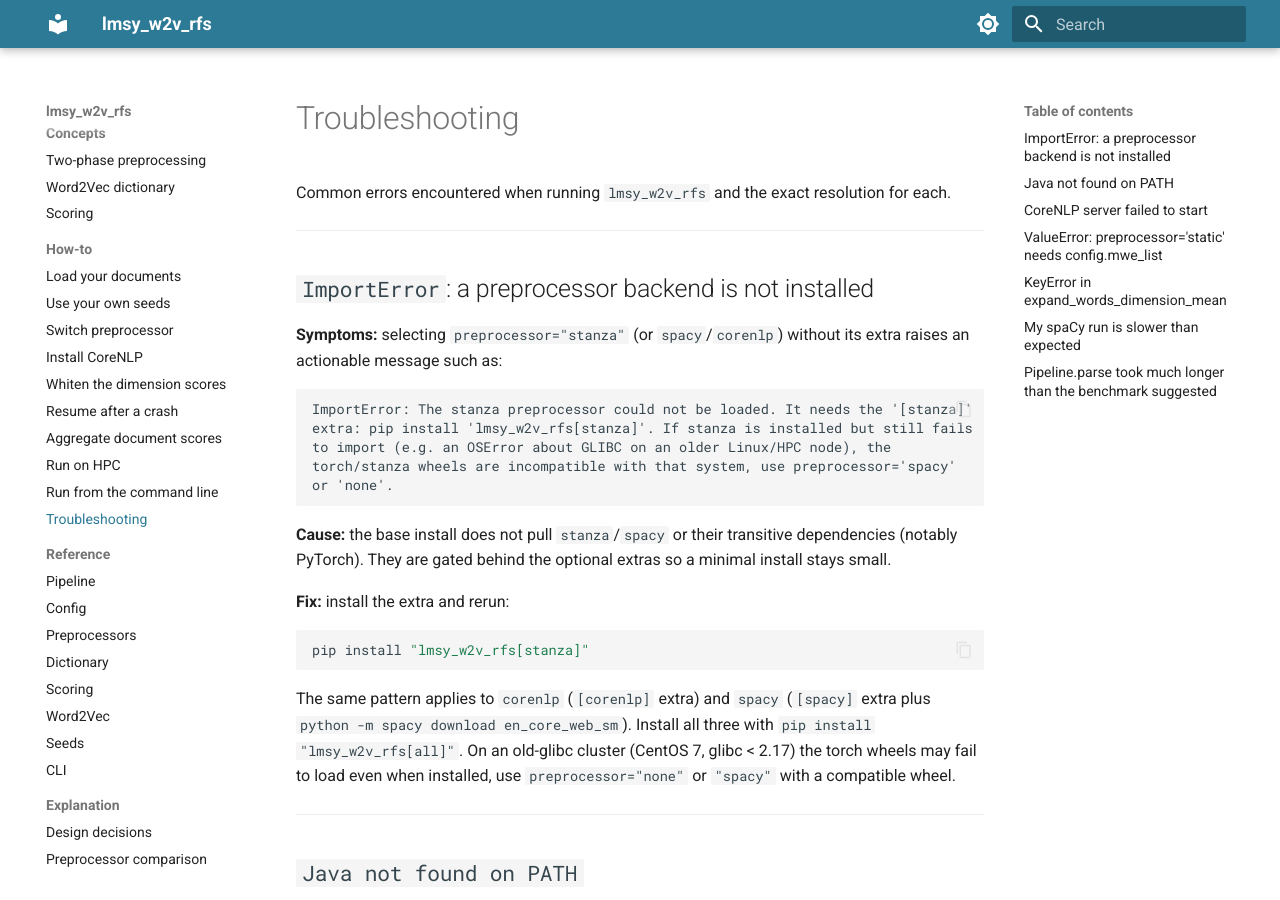
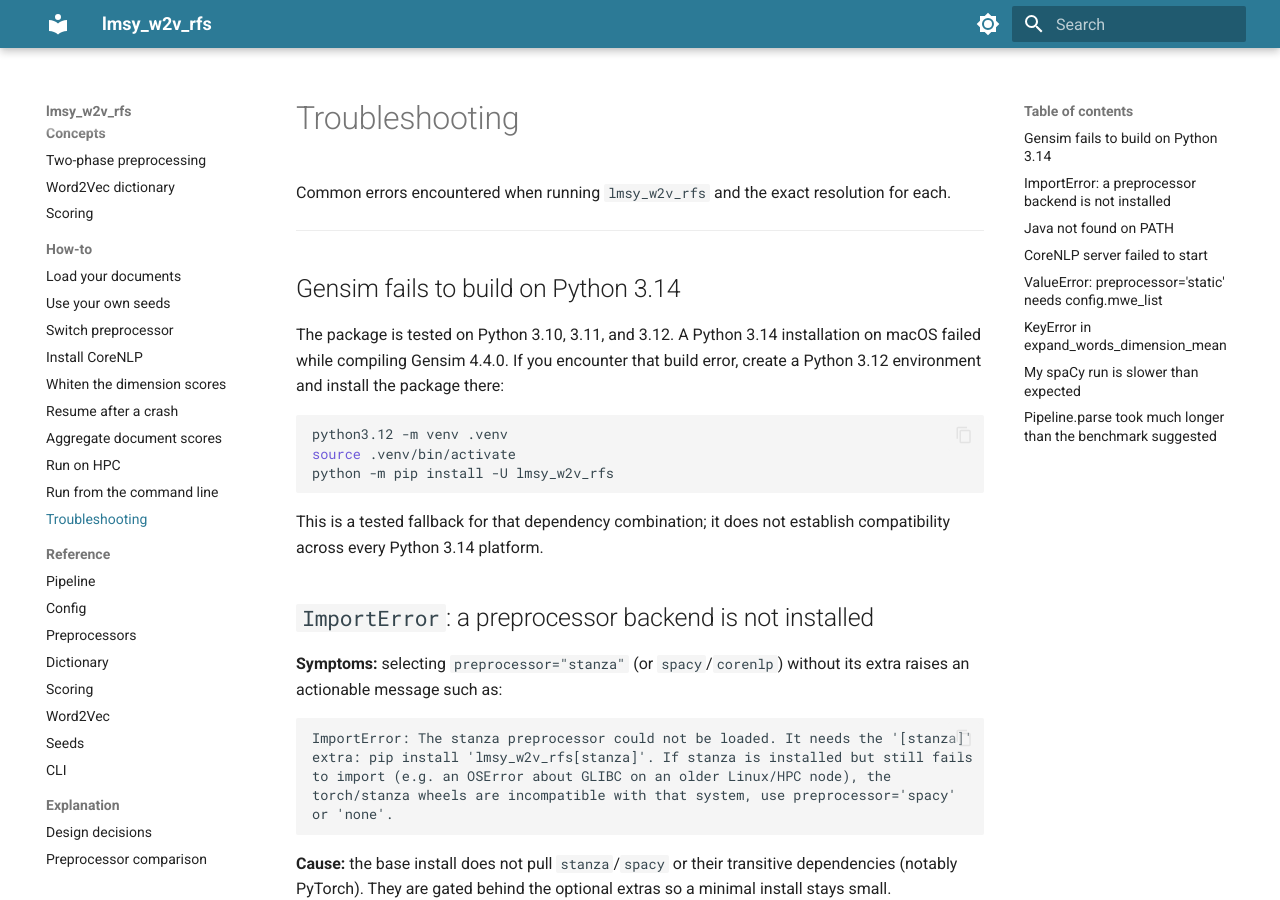
Before and after one commit to maifeng/lmsy_w2v_rfs, an MkDocs documentation site: the page built from docs/how-to/troubleshooting.md, in a window 1280 px wide and 900 px high. Built offline with MkDocs 1.6.1 and Material for MkDocs 9.7.7, drawn with Linux system fonts in a browser that asks for light colours.

````diff
--- a/docs/how-to/troubleshooting.md
+++ b/docs/how-to/troubleshooting.md
@@ -3,6 +3,21 @@
 Common errors encountered when running `lmsy_w2v_rfs` and the exact resolution for each.
 
 ---
+
+## Gensim fails to build on Python 3.14
+
+The package is tested on Python 3.10, 3.11, and 3.12. A Python 3.14 installation
+on macOS failed while compiling Gensim 4.4.0. If you encounter that build error,
+create a Python 3.12 environment and install the package there:
+
+```bash
+python3.12 -m venv .venv
+source .venv/bin/activate
+python -m pip install -U lmsy_w2v_rfs
+```
+
+This is a tested fallback for that dependency combination; it does not establish
+compatibility across every Python 3.14 platform.
 
 ## `ImportError`: a preprocessor backend is not installed
 
--- a/pyproject.toml
+++ b/pyproject.toml
@@ -4,7 +4,7 @@ build-backend = "setuptools.build_meta"
 
 [project]
 name = "lmsy_w2v_rfs"
-version = "0.1.5"
+version = "0.1.6"
 description = "Word-embedding seed expansion and document scoring. Bring your own seeds. Originally Li, Mai, Shen, Yan (2021, RFS)."
 readme = "README.md"
 license = { file = "LICENSE" }
--- a/src/lmsy_w2v_rfs/__init__.py
+++ b/src/lmsy_w2v_rfs/__init__.py
@@ -80,7 +80,7 @@ from .scoring import (
 )
 from .w2v import load_word2vec, train_word2vec
 
-__version__ = "0.1.5"
+__version__ = "0.1.6"
 
 __paper__ = (
     "Li, Kai, Feng Mai, Rui Shen, and Xinyan Yan. 2021. "
````
Also changed, not shown: CHANGELOG.md (+48 -0 lines), README.md (+3 -0 lines), 1 other file.
